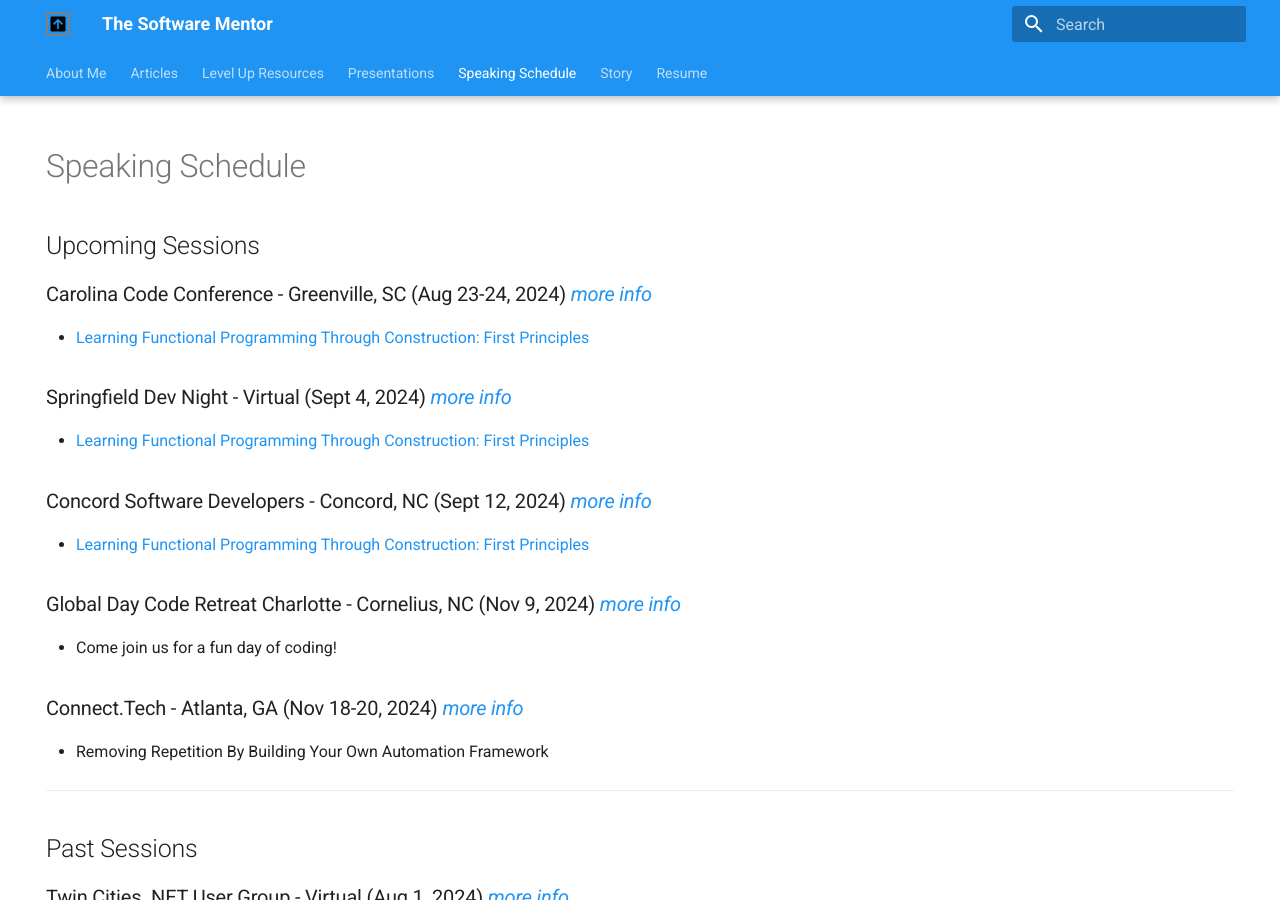
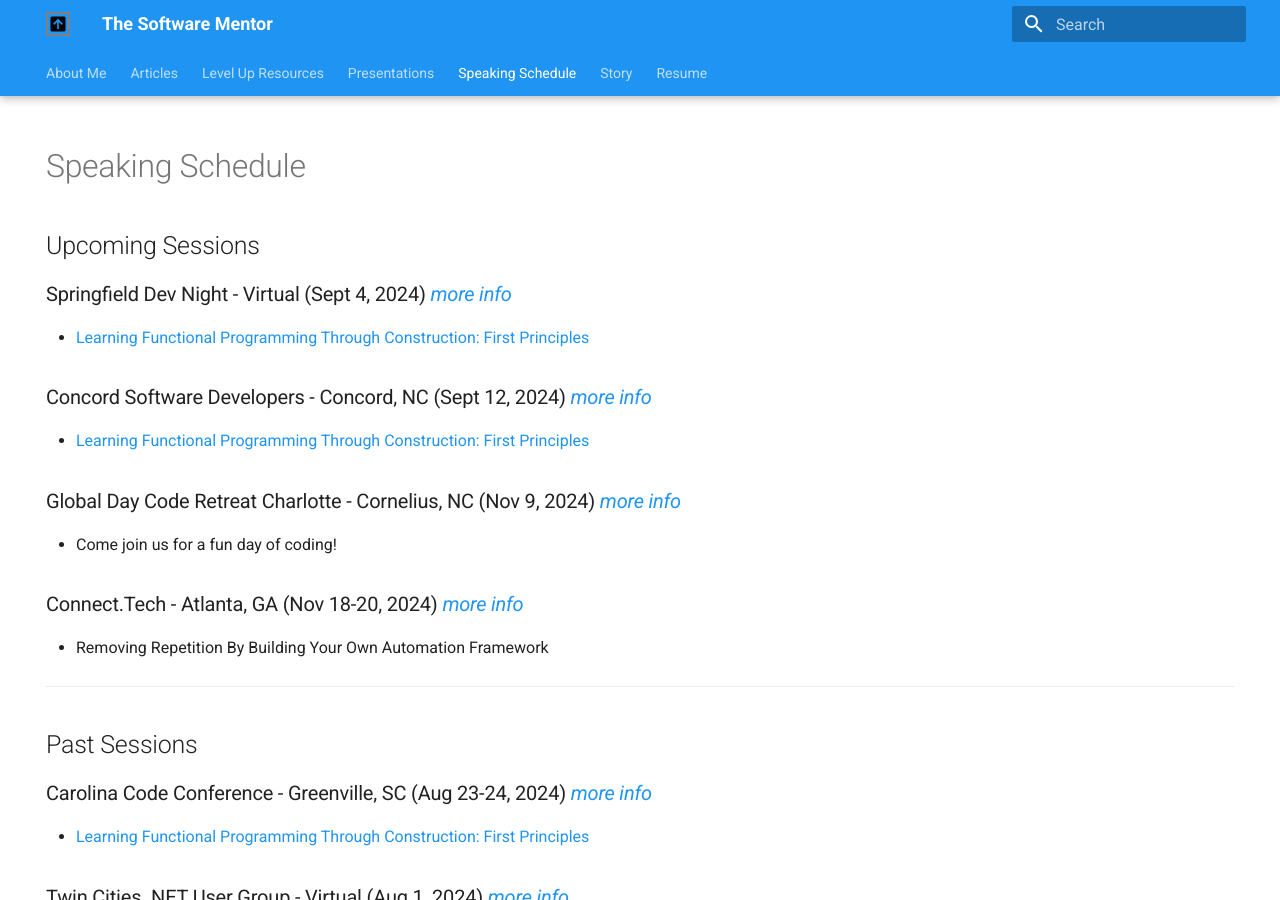
Before and after one commit to cameronpresley/blog, an MkDocs documentation site: the page built from docs/speaking-schedule.md, in a window 1280 px wide and 900 px high. Built offline with MkDocs 1.6.1 and Material for MkDocs 9.7.7, drawn with Linux system fonts in a browser that asks for light colours; plug-ins that fetch from the network failed and are left out; part of the change alters nothing that is shown.

```diff
--- a/docs/speaking-schedule.md
+++ b/docs/speaking-schedule.md
@@ -7,11 +7,7 @@ hide:
 # Speaking Schedule
 ## Upcoming Sessions
 
-### Carolina Code Conference - Greenville, SC (Aug 23-24, 2024) _[more info](https://blog.carolina.codes/p/announcing-our-2024-speakers)_
-
-- [Learning Functional Programming Through Construction: First Principles](./presentations.md#learning-functional-programming-through-construction-first-principles)
-
-### Springfield Dev Night - Virtual (Sept 4, 2024) _[more info]()_
+### Springfield Dev Night - Virtual (Sept 4, 2024) _[more info](https://www.meetup.com/sgfdevs/events/302655626/)_
 
 - [Learning Functional Programming Through Construction: First Principles](./presentations.md#learning-functional-programming-through-construction-first-principles)
 
@@ -29,6 +25,11 @@ hide:
 
 ---
 ## Past Sessions
+
+### Carolina Code Conference - Greenville, SC (Aug 23-24, 2024) _[more info](https://blog.carolina.codes/p/announcing-our-2024-speakers)_
+
+- [Learning Functional Programming Through Construction: First Principles](./presentations.md#learning-functional-programming-through-construction-first-principles)
+
 
 ### Twin Cities .NET User Group - Virtual (Aug 1, 2024) _[more info](https://www.meetup.com/tcdnug/events/302408427/)_
 
```
